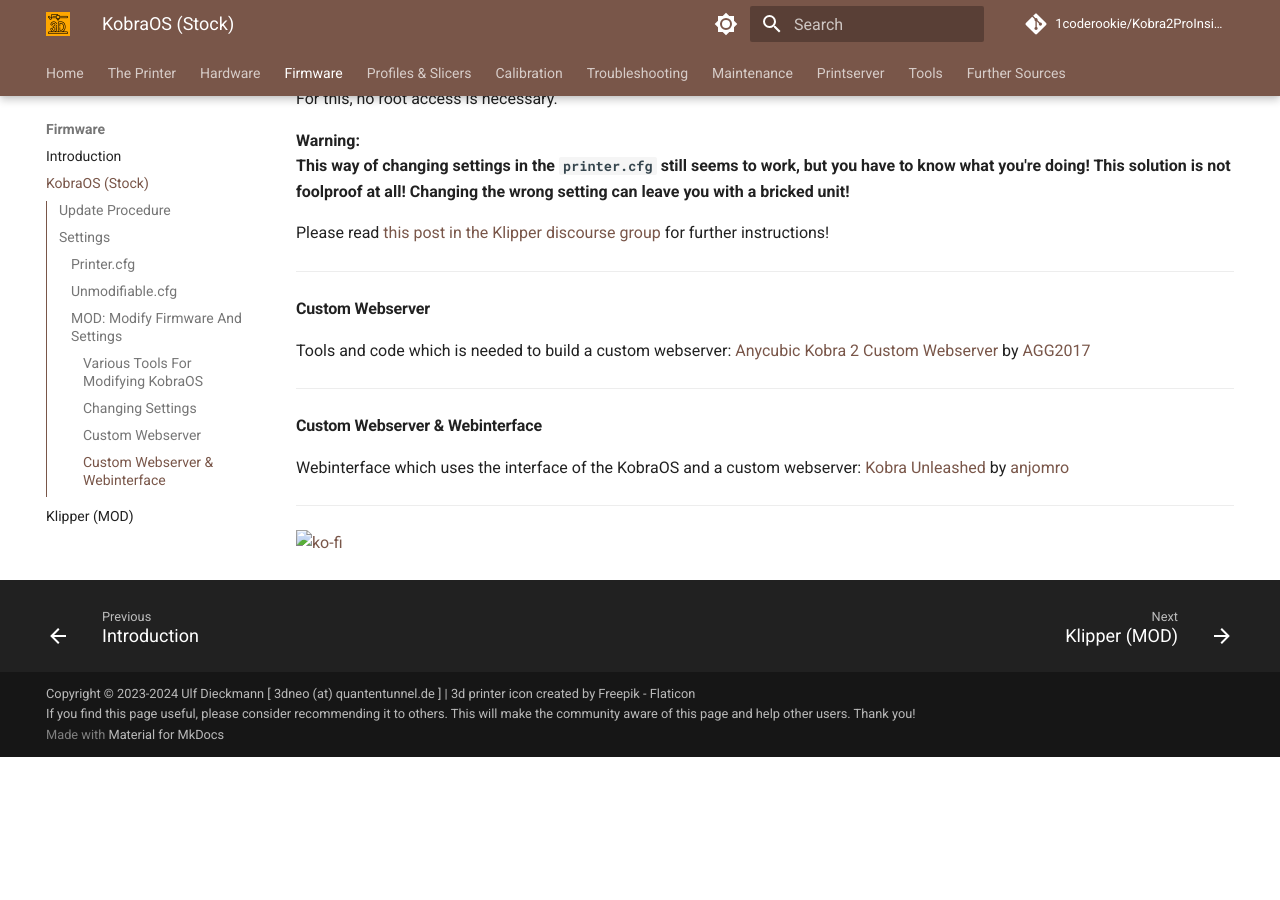
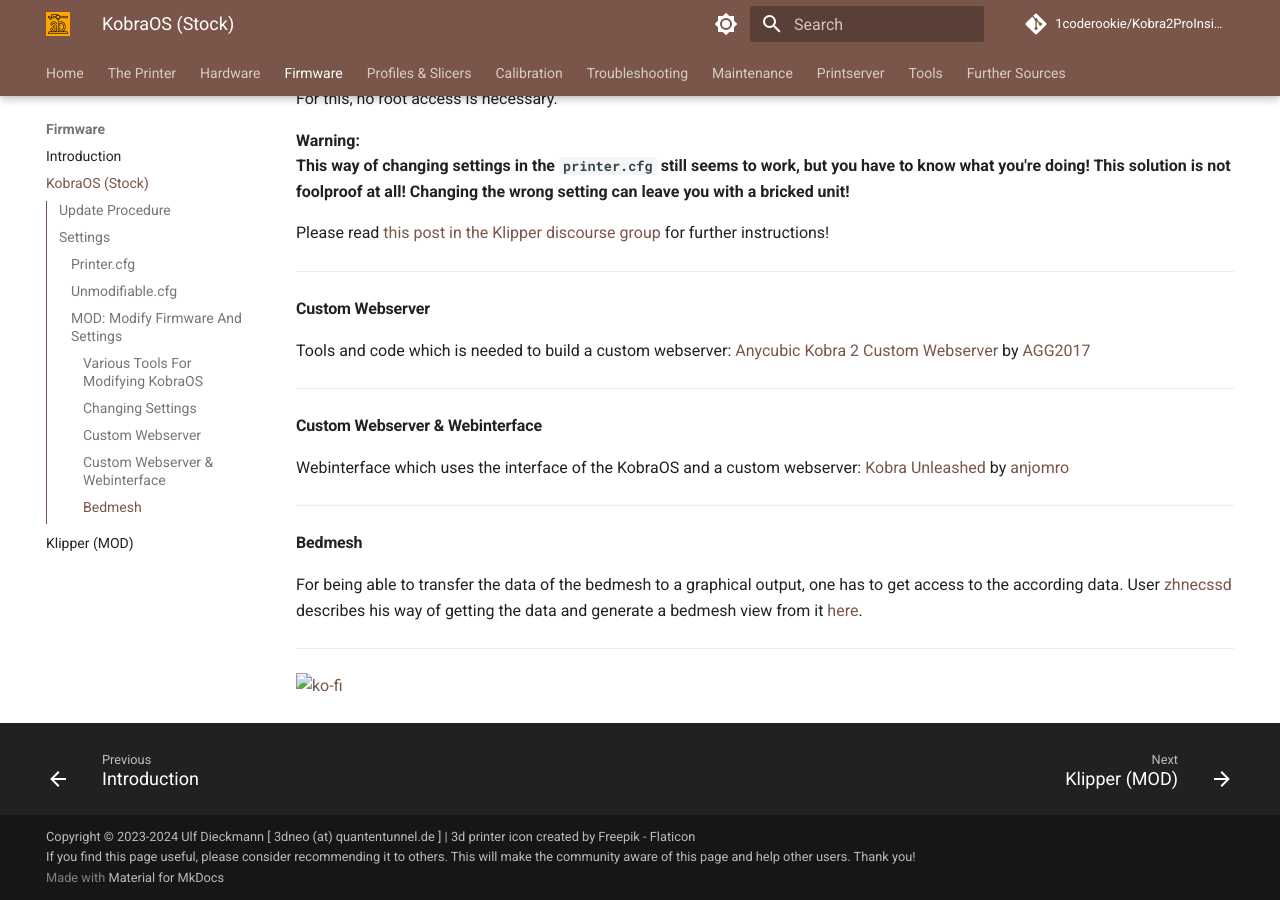
Before and after one commit to 1coderookie/Kobra2ProInsights, an MkDocs documentation site: the page built from docs/firmware/fw_kobraOS.md, in a window 1280 px wide and 900 px high, scrolled down 8143 px. Built offline with MkDocs 1.6.1 and Material for MkDocs 9.7.7, drawn with Linux system fonts in a browser that asks for light colours; comment, search, counter and statistics services are not loaded; before the commit the page ends 8900 px from its top, so only the background shows below that.

Commit message:
Update fw_kobraOS.md

```diff
--- a/docs/firmware/fw_kobraOS.md
+++ b/docs/firmware/fw_kobraOS.md
@@ -1031,4 +1031,10 @@
 
 ---
 
+#### Bedmesh
+
+For being able to transfer the data of the bedmesh to a graphical output, one has to get access to the according data. User [zhnecssd](https://github.com/zhnecssd) describes his way of getting the data and generate a bedmesh view from it [here](https://github.com/zhnecssd/3D-Printer-Bed-Leveling-Mesh-Visualizer).
+
+---
+
 [![ko-fi](https://ko-fi.com/img/githubbutton_sm.svg)](https://ko-fi.com/U6U5NPB51)
```
